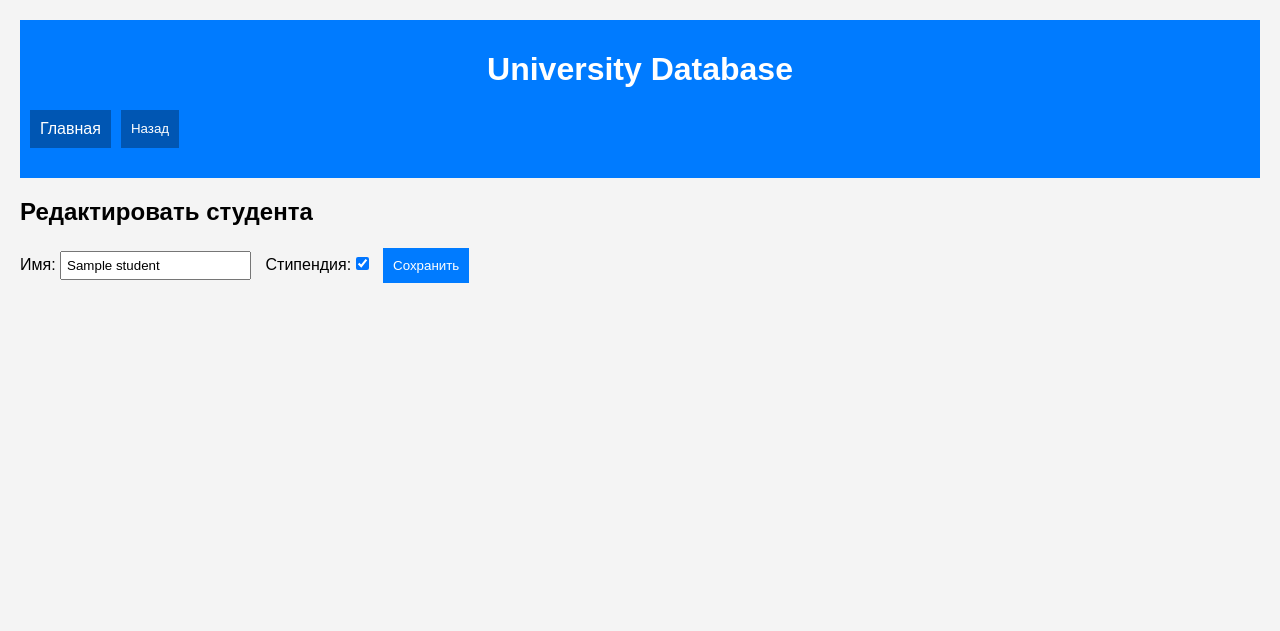
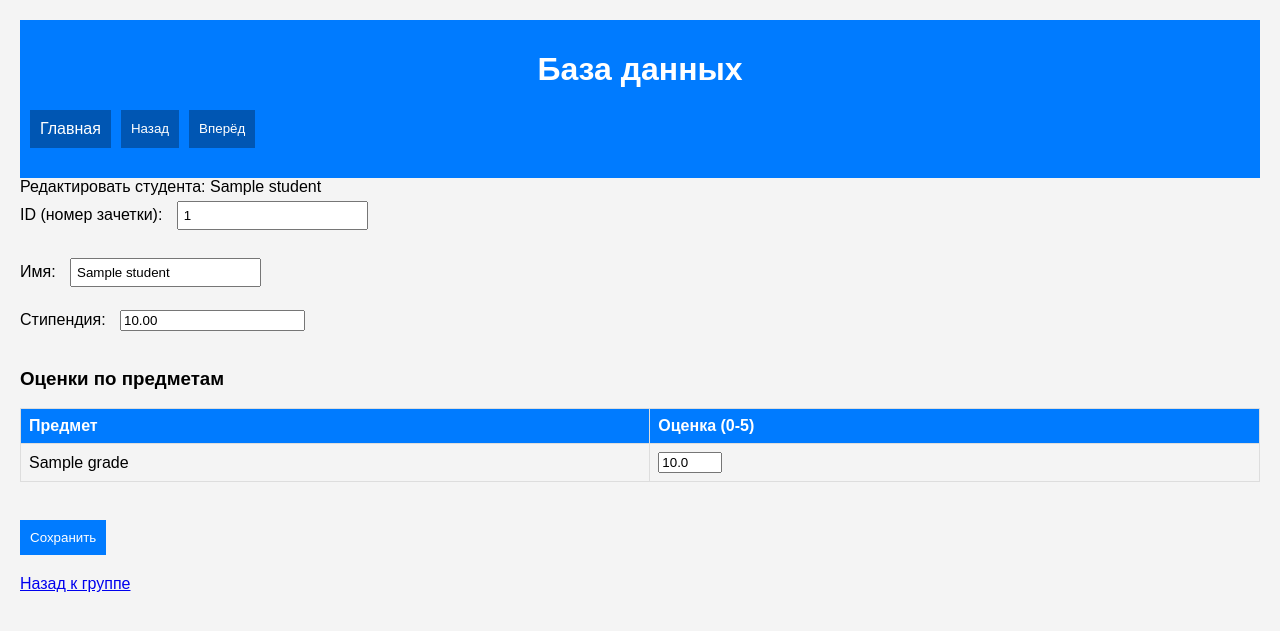
Before and after one commit to RoCooEngi/University-DataBase, a Flask app: template templates/edit_student.html in a window 1280 px wide. Shown: the top 631 px of the page. Run offline with Flask 3, Linux system fonts and the light colour scheme; the template is opened without the code that fills it: most values are stand-ins (such as "Sample title", 1, 10 or a date in 2020).

Commit message:
Add files via upload

```diff
--- a/app.py
+++ b/app.py
@@ -84,34 +84,184 @@ def group(program_id, group_id):
         return f"Error: {str(e)}", 500
 
 # Добавление студента
-@app.route('/group/<int:group_id>/add_student', methods=['POST'])
+@app.route('/group/<int:group_id>/add_student', methods=['GET', 'POST'])
 def add_student(group_id):
     try:
-        name = request.form['name']
-        scholarship = 1 if request.form.get('scholarship') else 0
         conn = get_db_connection()
-        conn.execute('INSERT INTO students (name, group_id, scholarship) VALUES (?, ?, ?)', (name, group_id, scholarship))
-        conn.commit()
+        if group_id is None:
+            conn.close()
+            return "Error: Invalid group ID", 400
+
+        if request.method == 'POST':
+            name = request.form.get('name', '').strip()
+            student_id = request.form.get('student_id', '').strip()  # Вводимый id как record_book_id
+            scholarship_raw = request.form.get('scholarship', '0.0').strip()  # Получаем строковое значение
+            try:
+                scholarship = float(scholarship_raw) if scholarship_raw else 0.0  # Преобразуем в float, по умолчанию 0.0
+                print(f"DEBUG: scholarship input = {scholarship_raw}, saved as = {scholarship}")  # Отладочный вывод
+            except ValueError:
+                scholarship = 0.0
+                print(f"DEBUG: Invalid scholarship input '{scholarship_raw}', defaulting to 0.0")
+
+            if not name:
+                error = "Name is required"
+                program_id = conn.execute('SELECT program_id FROM groups WHERE id = ?', (group_id,)).fetchone()['program_id']
+                current_semester = conn.execute('SELECT course_year FROM groups WHERE id = ?', (group_id,)).fetchone()['course_year']
+                subjects = conn.execute('''
+                    SELECT id AS subject_id, name
+                    FROM subjects
+                    WHERE program_id = ? AND semester <= ?
+                ''', (program_id, current_semester)).fetchall()
+                conn.close()
+                return render_template('add_student.html', group_id=group_id, program_id=program_id, subjects=subjects, error=error)
+            if student_id and conn.execute('SELECT 1 FROM students WHERE id = ?', (student_id,)).fetchone():
+                error = "This student ID is already in use"
+                program_id = conn.execute('SELECT program_id FROM groups WHERE id = ?', (group_id,)).fetchone()['program_id']
+                current_semester = conn.execute('SELECT course_year FROM groups WHERE id = ?', (group_id,)).fetchone()['course_year']
+                subjects = conn.execute('''
+                    SELECT id AS subject_id, name
+                    FROM subjects
+                    WHERE program_id = ? AND semester <= ?
+                ''', (program_id, current_semester)).fetchall()
+                conn.close()
+                return render_template('add_student.html', group_id=group_id, program_id=program_id, subjects=subjects, error=error)
+            program_id = request.form.get('program_id')
+            if not program_id:
+                program_id = conn.execute('SELECT program_id FROM groups WHERE id = ?', (group_id,)).fetchone()['program_id']
+            conn.execute('INSERT INTO students (id, name, group_id, scholarship) VALUES (?, ?, ?, ?)',
+                        (student_id if student_id else None, name, group_id, scholarship))
+            student_id = conn.execute('SELECT last_insert_rowid()').fetchone()[0] if not student_id else student_id
+            # Добавление начальных оценок
+            for key, value in request.form.items():
+                if key.startswith('grade_') and value.strip():
+                    subject_id = int(key.replace('grade_', ''))
+                    try:
+                        grade = float(value) if value != '' else None
+                        conn.execute('''
+                            INSERT INTO grades (student_id, subject_id, grade)
+                            VALUES (?, ?, ?)
+                        ''', (student_id, subject_id, grade))
+                    except ValueError:
+                        continue
+            conn.commit()
+            conn.close()
+            return redirect(url_for('group', program_id=program_id, group_id=group_id))
+
+        # Для GET-запроса загружаем данные группы и предметы
+        group = conn.execute('SELECT program_id, course_year FROM groups WHERE id = ?', (group_id,)).fetchone()
+        program_id = group['program_id'] if group else None
+        current_semester = group['course_year'] if group else None
+        subjects = []
+        if program_id and current_semester:
+            subjects = conn.execute('''
+                SELECT id AS subject_id, name
+                FROM subjects
+                WHERE program_id = ? AND semester <= ?
+            ''', (program_id, current_semester)).fetchall()
         conn.close()
-        return redirect(url_for('group', program_id=request.form['program_id'], group_id=group_id))
+        return render_template('add_student.html', group_id=group_id, program_id=program_id, subjects=subjects)
+    except ValueError as e:
+        conn.close()
+        return f"Error: Invalid input - {str(e)}", 400
     except Exception as e:
         return f"Error: {str(e)}", 500
 
-# Редактирование студента
+# Редактирование студента и зачетки (оценок)
 @app.route('/group/<int:group_id>/edit_student/<int:student_id>', methods=['GET', 'POST'])
 def edit_student(group_id, student_id):
     try:
         conn = get_db_connection()
+        if group_id is None or student_id is None:
+            conn.close()
+            return "Error: Invalid group or student ID", 400
+
         student = conn.execute('SELECT * FROM students WHERE id = ?', (student_id,)).fetchone()
+        if not student or student['group_id'] != group_id:
+            conn.close()
+            return "Student not found or not in this group", 404
+
         if request.method == 'POST':
-            name = request.form['name']
-            scholarship = 1 if request.form.get('scholarship') else 0
-            conn.execute('UPDATE students SET name = ?, scholarship = ? WHERE id = ?', (name, scholarship, student_id))
+            name = request.form.get('name', '').strip()
+            new_student_id = request.form.get('student_id', '').strip()  # Новый id для редактирования
+            scholarship_raw = request.form.get('scholarship', '0.0').strip()  # Получаем строковое значение
+            try:
+                scholarship = float(scholarship_raw) if scholarship_raw else 0.0  # Преобразуем в float
+                print(f"DEBUG: scholarship input = {scholarship_raw}, saved as = {scholarship}")  # Отладочный вывод
+            except ValueError:
+                scholarship = 0.0
+                print(f"DEBUG: Invalid scholarship input '{scholarship_raw}', defaulting to 0.0")
+
+            if not name:
+                error = "Name is required"
+                grades = conn.execute('''
+                    SELECT subjects.id AS subject_id, subjects.name, grades.grade
+                    FROM subjects
+                    LEFT JOIN grades ON grades.subject_id = subjects.id AND grades.student_id = ?
+                    WHERE subjects.program_id = (SELECT program_id FROM groups WHERE id = ?) AND subjects.semester <= (SELECT course_year FROM groups WHERE id = ?)
+                ''', (student_id, group_id, group_id)).fetchall()
+                program_id = conn.execute('SELECT program_id FROM groups WHERE id = ?', (group_id,)).fetchone()['program_id']
+                conn.close()
+                return render_template('edit_student.html', student=student, group_id=group_id, program_id=program_id, grades=grades, error=error)
+            if new_student_id and new_student_id != str(student_id) and conn.execute('SELECT 1 FROM students WHERE id = ?', (new_student_id,)).fetchone():
+                error = "This student ID is already in use"
+                grades = conn.execute('''
+                    SELECT subjects.id AS subject_id, subjects.name, grades.grade
+                    FROM subjects
+                    LEFT JOIN grades ON grades.subject_id = subjects.id AND grades.student_id = ?
+                    WHERE subjects.program_id = (SELECT program_id FROM groups WHERE id = ?) AND subjects.semester <= (SELECT course_year FROM groups WHERE id = ?)
+                ''', (student_id, group_id, group_id)).fetchall()
+                program_id = conn.execute('SELECT program_id FROM groups WHERE id = ?', (group_id,)).fetchone()['program_id']
+                conn.close()
+                return render_template('edit_student.html', student=student, group_id=group_id, program_id=program_id, grades=grades, error=error)
+            program_id = request.form.get('program_id')
+            if not program_id:
+                group = conn.execute('SELECT program_id FROM groups WHERE id = ?', (group_id,)).fetchone()
+                program_id = group['program_id'] if group else None
+            if not program_id:
+                conn.close()
+                return "Error: Program ID not found", 500
+
+            # Обновление данных студента, включая id, если оно изменилось
+            if new_student_id and new_student_id != str(student_id):
+                conn.execute('UPDATE grades SET student_id = ? WHERE student_id = ?', (new_student_id, student_id))
+                conn.execute('UPDATE students SET id = ?, name = ?, scholarship = ? WHERE id = ?', (new_student_id, name, scholarship, student_id))
+            else:
+                conn.execute('UPDATE students SET name = ?, scholarship = ? WHERE id = ?', (name, scholarship, student_id))
+
+            # Обновление оценок
+            for key, value in request.form.items():
+                if key.startswith('grade_') and value.strip():
+                    subject_id = int(key.replace('grade_', ''))
+                    try:
+                        grade = float(value) if value != '' else None
+                        conn.execute('''
+                            INSERT OR REPLACE INTO grades (student_id, subject_id, grade)
+                            VALUES (?, ?, ?)
+                        ''', (new_student_id if new_student_id else student_id, subject_id, grade))
+                    except ValueError:
+                        continue  # Пропускаем некорректные значения
+
             conn.commit()
             conn.close()
-            return redirect(url_for('group', program_id=request.form['program_id'], group_id=group_id))
+            return redirect(url_for('group', program_id=program_id, group_id=group_id))
+
+        # Для GET-запроса загружаем данные
+        group = conn.execute('SELECT program_id, course_year FROM groups WHERE id = ?', (group_id,)).fetchone()
+        program_id = group['program_id'] if group else None
+        current_semester = group['course_year'] if group else None
+        grades = []
+        if program_id and current_semester:
+            grades = conn.execute('''
+                SELECT subjects.id AS subject_id, subjects.name, grades.grade
+                FROM subjects
+                LEFT JOIN grades ON grades.subject_id = subjects.id AND grades.student_id = ?
+                WHERE subjects.program_id = ? AND subjects.semester <= ?
+            ''', (student_id, program_id, current_semester)).fetchall()
         conn.close()
-        return render_template('edit_student.html', student=student, group_id=group_id)
+        return render_template('edit_student.html', student=student, group_id=group_id, program_id=program_id, grades=grades or [])
+    except ValueError as e:
+        conn.close()
+        return f"Error: Invalid input - {str(e)}", 400
     except Exception as e:
         return f"Error: {str(e)}", 500
 
@@ -120,10 +270,19 @@ def edit_student(group_id, student_id):
 def delete_student(group_id, student_id):
     try:
         conn = get_db_connection()
+        student = conn.execute('SELECT * FROM students WHERE id = ?', (student_id,)).fetchone()
+        if not student or student['group_id'] != group_id:
+            conn.close()
+            return "Student not found or not in this group", 404
+
+        program_id = request.form.get('program_id')
+        if not program_id:
+            group = conn.execute('SELECT program_id FROM groups WHERE id = ?', (group_id,)).fetchone()
+            program_id = group['program_id'] if group else None
         conn.execute('DELETE FROM students WHERE id = ?', (student_id,))
         conn.commit()
         conn.close()
-        return redirect(url_for('group', program_id=request.form['program_id'], group_id=group_id))
+        return redirect(url_for('group', program_id=program_id, group_id=group_id)) if program_id else ("Error: Program ID not found", 500)
     except Exception as e:
         return f"Error: {str(e)}", 500
 
--- a/static/js/scripts.js
+++ b/static/js/scripts.js
@@ -1,3 +1,7 @@
 function goBack() {
     window.history.back();
 }
+
+function goForward() {
+    window.history.forward();
+}
--- a/templates/base.html
+++ b/templates/base.html
@@ -1,18 +1,19 @@
 <!DOCTYPE html>
 <html>
 <head>
-    <title>University Database</title>
+    <title>База данных</title>
     <link rel="stylesheet" href="{{ url_for('static', filename='css/style.css') }}">
     <script src="{{ url_for('static', filename='js/scripts.js') }}"></script>
     <link rel="icon" href="{{ url_for('static', filename='favicon.ico') }}">
 </head>
 <body>
     <header>
-        <h1>University Database</h1>
+        <h1>База данных</h1>
         {% if request.endpoint != 'index' %}
         <nav>
             <a href="{{ url_for('index') }}">Главная</a>
             <button onclick="goBack()">Назад</button>
+            <button onclick="goForward()">Вперёд</button>
         </nav>
         {% endif %}
     </header>
--- a/templates/edit_student.html
+++ b/templates/edit_student.html
@@ -1,10 +1,45 @@
 {% extends 'base.html' %}
 {% block content %}
-<h2>Редактировать студента</h2>
-<form action="{{ url_for('edit_student', group_id=group_id, student_id=student.id) }}" method="POST">
-    <input type="hidden" name="program_id" value="{{ request.args.get('program_id') }}">
-    <label>Имя: <input type="text" name="name" value="{{ student.name }}"></label>
-    <label>Стипендия: <input type="checkbox" name="scholarship" {% if student.scholarship %}checked{% endif %}></label>
-    <button type="submit">Сохранить</button>
-</form>
+{% if student %}
+    Редактировать студента: {{ student.name }}
+
+    {% if error %}
+        <p style="color: red;">{{ error }}</p>
+    {% endif %}
+
+    <form action="{{ url_for('edit_student', group_id=group_id, student_id=student.id) }}" method="POST">
+        <input type="hidden" name="program_id" value="{{ program_id if program_id else '' }}">
+
+        <label>ID (номер зачетки): </label><input type="text" name="student_id" value="{{ student.id }}" required><br><br>
+
+        <label>Имя: </label><input type="text" name="name" value="{{ student.name if student.name else '' }}" required><br><br>
+
+        <label>Стипендия: </label><input type="number" step="0.01" name="scholarship" value="{{ '%0.2f' % student.scholarship if student.scholarship is not none else '0.00' }}" min="0" required><br><br>
+
+        <h3>Оценки по предметам</h3>
+        {% if grades %}
+            <table border="1">
+                <tr>
+                    <th>Предмет</th>
+                    <th>Оценка (0-5)</th>
+                </tr>
+                {% for grade in grades %}
+                    <tr>
+                        <td>{{ grade.name if grade.name else 'Без названия' }}</td>
+                        <td><input type="number" step="0.1" name="grade_{{ grade.subject_id if grade.subject_id else '' }}" value="{{ '%0.1f' % grade.grade if grade.grade is not none else '' }}" min="0" max="5"></td>
+                    </tr>
+                {% endfor %}
+            </table>
+        {% else %}
+            <p>Нет доступных предметов для отображения.</p>
+        {% endif %}
+
+        <br>
+        <button type="submit">Сохранить</button>
+    </form>
+
+    <a href="{{ url_for('group', program_id=program_id, group_id=group_id) }}">Назад к группе</a>
+{% else %}
+    <p>Студент не найден.</p>
+{% endif %}
 {% endblock %}
```
Also changed, not shown: templates/add_student.html (added, +41 -0 lines), templates/group.html (+12 -24 lines), templates/students.html (added, +9 -0 lines).
